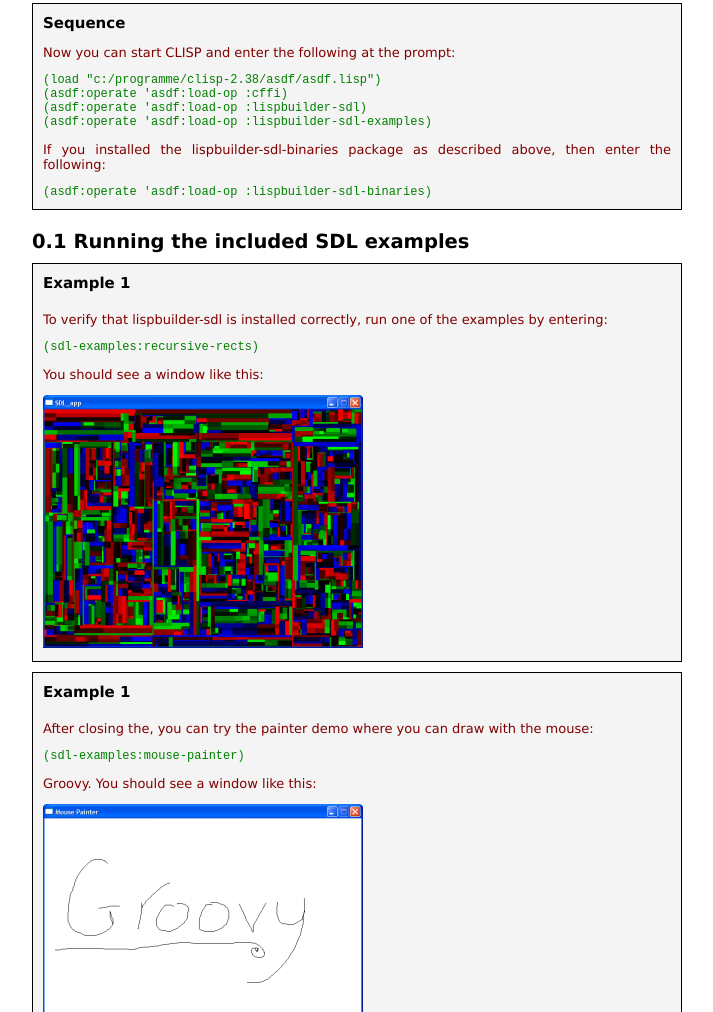
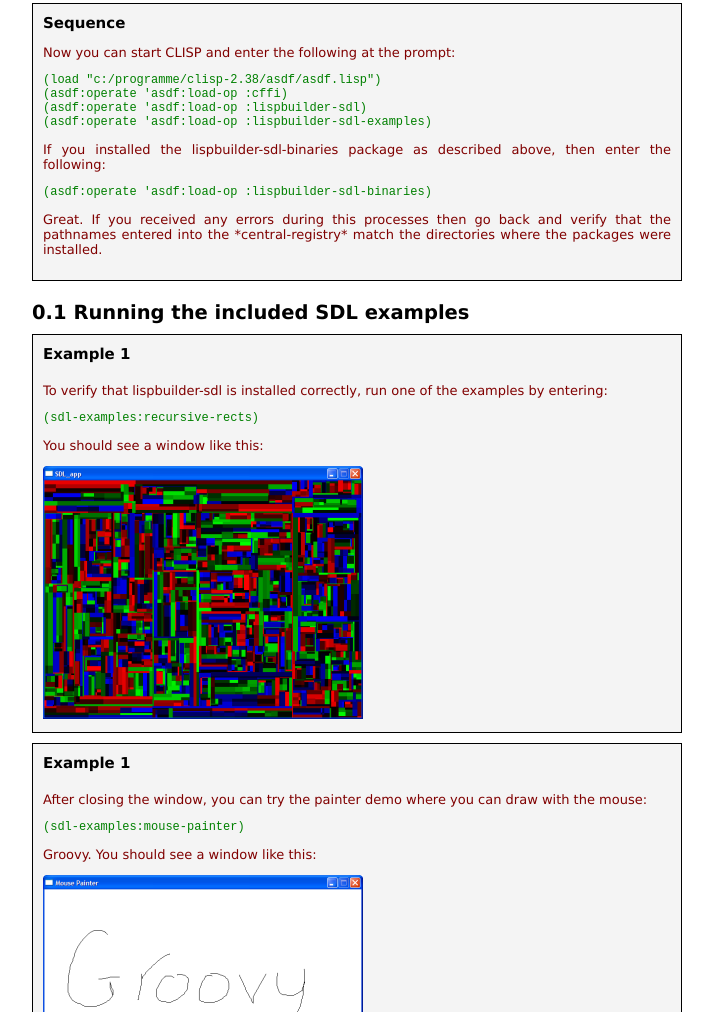
Before and after one commit to Munksgaard/lispbuilder, a plain HTML site: page lispbuilder-sdl/index.html in a window 1280 px wide. Shown: the part 1189-2201 px from the top of the page, without its empty margins (168-881 px from the left). Drawn offline with Linux system fonts and the light colour scheme.

Commit message:
Minor grammatical correction. Added a note about rechecking the directories assigned to *central-registry* if things do not work as described.

```diff
--- a/lispbuilder-sdl/index.html
+++ b/lispbuilder-sdl/index.html
@@ -412,6 +412,9 @@ package from sourceforge and unpack it to the asdf directory, e.g.
 <pre>
 (asdf:operate 'asdf:load-op :lispbuilder-sdl-binaries)
 </pre>
+
+<p>Great. If you received any errors during this processes then go back and verify that the pathnames entered into the
+*central-registry* match the directories where the packages were installed.</p>
 </div>
 
 <h2 id="Running the included SDL examples">Running the included SDL examples</h2>
@@ -426,7 +429,7 @@ package from sourceforge and unpack it to the asdf directory, e.g.
 </div>
 
 <div class="example">
-<p>After closing the, you can try the painter demo where you can draw with the mouse:</p>
+<p>After closing the window, you can try the painter demo where you can draw with the mouse:</p>
 <pre>
 (sdl-examples:mouse-painter)
 </pre>
```
